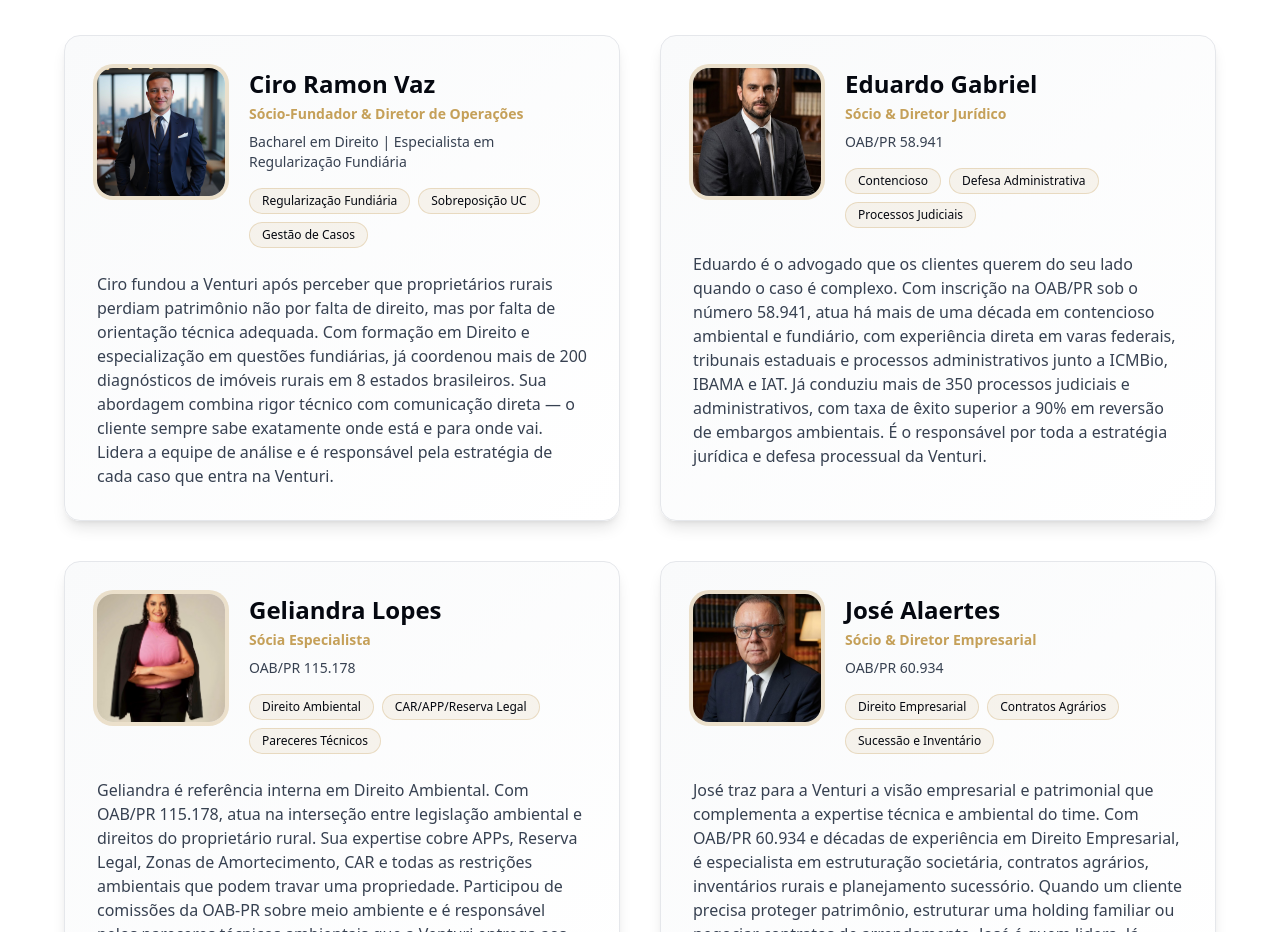
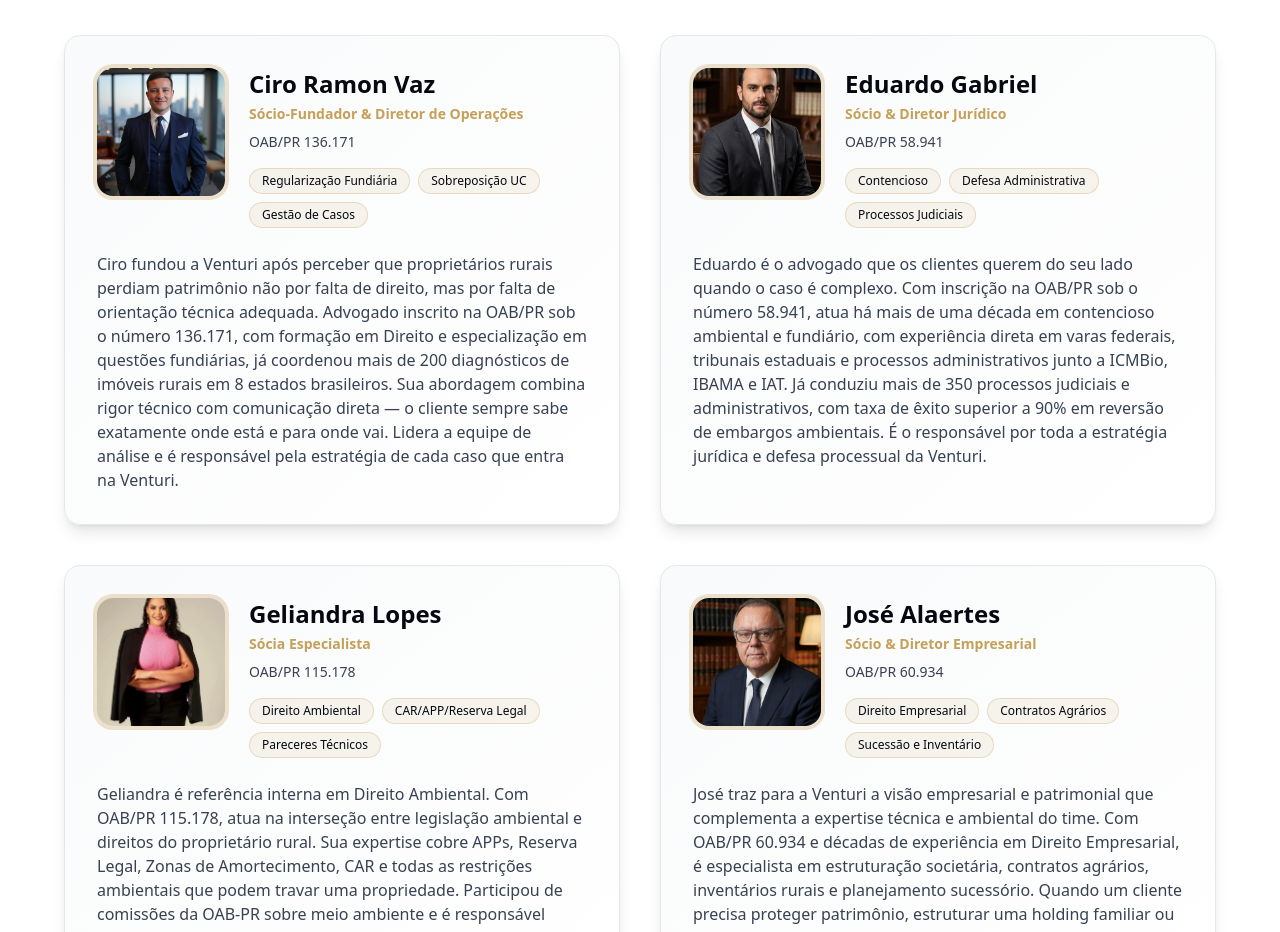
Before and after one commit to ciroramonvaz-stack/site-venturictj, a Next.js app: page /sobre in a window 1280 px wide. Shown: the part 1420-2352 px from the top of the page. Built offline with nearby package versions, Linux system fonts and the light colour scheme; a web font is replaced by a local one.

Commit message:
Update page.tsx

```diff
--- a/src/app/sobre/page.tsx
+++ b/src/app/sobre/page.tsx
@@ -13,10 +13,10 @@ export default function SobrePage() {
     {
       name: 'Ciro Ramon Vaz',
       role: 'Sócio-Fundador & Diretor de Operações',
-      credential: 'Bacharel em Direito | Especialista em Regularização Fundiária',
+      credential: 'OAB/PR 136.171',
       image: '/ciro.jpg.jpeg',
       specialties: ['Regularização Fundiária', 'Sobreposição UC', 'Gestão de Casos'],
-      bio: 'Ciro fundou a Venturi após perceber que proprietários rurais perdiam patrimônio não por falta de direito, mas por falta de orientação técnica adequada. Com formação em Direito e especialização em questões fundiárias, já coordenou mais de 200 diagnósticos de imóveis rurais em 8 estados brasileiros. Sua abordagem combina rigor técnico com comunicação direta — o cliente sempre sabe exatamente onde está e para onde vai. Lidera a equipe de análise e é responsável pela estratégia de cada caso que entra na Venturi.',
+      bio: 'Ciro fundou a Venturi após perceber que proprietários rurais perdiam patrimônio não por falta de direito, mas por falta de orientação técnica adequada. Advogado inscrito na OAB/PR sob o número 136.171, com formação em Direito e especialização em questões fundiárias, já coordenou mais de 200 diagnósticos de imóveis rurais em 8 estados brasileiros. Sua abordagem combina rigor técnico com comunicação direta — o cliente sempre sabe exatamente onde está e para onde vai. Lidera a equipe de análise e é responsável pela estratégia de cada caso que entra na Venturi.',
     },
     {
       name: 'Eduardo Gabriel',
```
